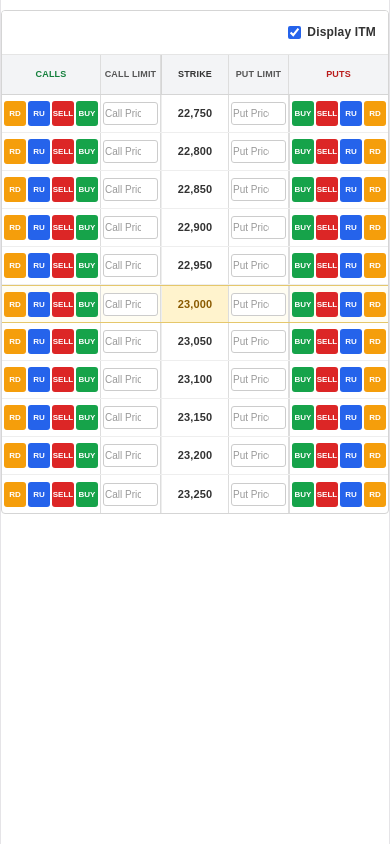
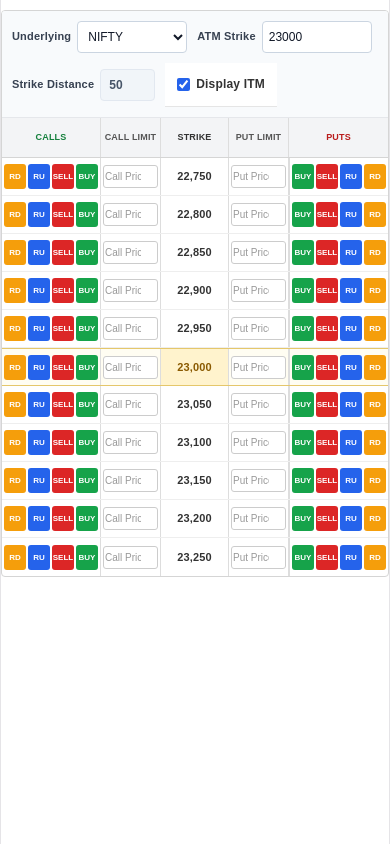
Before and after one commit to pravin-git/order-puncher, a React (Vite) app: page / in a window 390 px wide. Built offline with nearby package versions, Linux system fonts and the light colour scheme.

Commit message:
added underlying and atm dropdowns

```diff
--- a/src/OptionChainMatrix.css
+++ b/src/OptionChainMatrix.css
@@ -1,82 +1,149 @@
-
-/* =========================================
-   OPTION CHAIN CONTAINER
-========================================= */
 
 .option-chain {
   width: 100%;
-  max-width: 900px;
+  max-width: 1200px;
   margin: 20px auto;
-
   font-family: Arial, sans-serif;
   font-size: 13px;
-
   border: 1px solid #d5d5d5;
   border-radius: 6px;
   overflow: hidden;
-
   background-color: #ffffff;
 }
 
+.option-chain *,
+.option-chain *::before,
+.option-chain *::after {
+  box-sizing: border-box;
+}
 
-/* =========================================
-   HEADER
-========================================= */
+/* Controls: label and input on the same line */
+.option-chain-controls {
+  display: flex;
+  align-items: center;
+  flex-wrap: wrap;
+  gap: 16px;
+  padding: 15px;
+  background-color: #f8fafc;
+  border-bottom: 1px solid #e5e7eb;
+}
 
+.control-group {
+  display: flex;
+  flex-direction: row;
+  align-items: center;
+  gap: 8px;
+}
+
+.control-group label {
+  font-size: 12px;
+  font-weight: 600;
+  color: #374151;
+  white-space: nowrap;
+}
+
+.control-group select,
+.control-group input {
+  width: 150px;
+  height: 34px;
+  padding: 6px 10px;
+  border: 1px solid #cbd5e1;
+  border-radius: 4px;
+  background-color: #ffffff;
+  color: #111827;
+  font-size: 13px;
+}
+
+.control-group select:focus,
+.control-group input:focus {
+  outline: none;
+  border-color: #2563eb;
+}
+
+.strike-distance-display {
+  display: flex;
+  align-items: center;
+  height: 34px;
+  min-width: 80px;
+  padding: 6px 12px;
+  border: 1px solid #e2e8f0;
+  border-radius: 4px;
+  background-color: #f1f5f9;
+  color: #475569;
+  font-size: 13px;
+  font-weight: 600;
+}
+
+.itm-toggle {
+  display: flex;
+  align-items: center;
+  justify-content: flex-end;
+  margin-left: auto;
+  padding: 6px 0;
+}
+
+.itm-toggle label {
+  display: flex;
+  align-items: center;
+  gap: 6px;
+  font-size: 12px;
+  font-weight: 600;
+  color: #333333;
+  white-space: nowrap;
+  cursor: pointer;
+}
+
+.itm-toggle input[type="checkbox"] {
+  margin: 0;
+  cursor: pointer;
+  accent-color: #2563eb;
+}
+
+/* Option chain header */
 .option-chain-header {
   display: grid;
-
-  grid-template-columns:
-    1fr
-    100px
-    1fr;
-
+  grid-template-columns: minmax(0, 1fr) 100px 100px 100px minmax(0, 1fr);
   background-color: #f3f4f6;
-
   border-bottom: 1px solid #d5d5d5;
 }
 
 .header-section {
-  padding: 8px;
-
+  display: flex;
+  align-items: center;
+  justify-content: center;
+  min-width: 0;
+  padding: 9px 4px;
   text-align: center;
-
-  font-size: 12px;
+  font-size: 11px;
   font-weight: 700;
+  white-space: nowrap;
 }
 
 .calls-header {
   color: #15803d;
+  border-right: 1px solid #dddddd;
+}
+
+.limit-header {
+  color: #555555;
+  border-right: 1px solid #dddddd;
 }
 
 .strike-header {
   color: #333333;
-
-  border-left: 1px solid #d5d5d5;
-  border-right: 1px solid #d5d5d5;
+  border-right: 1px solid #dddddd;
 }
 
 .puts-header {
   color: #b91c1c;
 }
 
-
-/* =========================================
-   OPTION ROW
-========================================= */
-
+/* Strike rows */
 .option-row {
   display: grid;
-
-  grid-template-columns:
-    1fr
-    100px
-    1fr;
-
+  grid-template-columns: minmax(0, 1fr) 100px 100px 100px minmax(0, 1fr);
   min-height: 38px;
-
   border-bottom: 1px solid #eeeeee;
-
   transition: background-color 0.15s ease;
 }
 
@@ -84,68 +151,38 @@
   border-bottom: none;
 }
 
-
-/* =========================================
-   NORMAL ROW HOVER
-========================================= */
-
-/*
-   Highlight the COMPLETE row when
-   mouse enters the row.
-*/
-
 .option-row:hover {
   background-color: #dbeafe !important;
 }
 
-/*
-   The child elements have their own backgrounds,
-   so explicitly apply the hover color to them too.
-*/
-
 .option-row:hover .actions,
+.option-row:hover .limit-price-cell,
 .option-row:hover .strike-price {
   background-color: #dbeafe !important;
 }
 
-
-/* =========================================
-   ATM ROW
-========================================= */
-
+/* ATM highlight */
 .atm-row {
   background-color: #fffdf2;
-
   border-top: 1px solid #e5c76b;
   border-bottom: 1px solid #e5c76b;
 }
 
-
-/* =========================================
-   ATM ROW HOVER
-========================================= */
-
 .atm-row:hover,
 .atm-row:hover .actions,
+.atm-row:hover .limit-price-cell,
 .atm-row:hover .strike-price {
   background-color: #bfdbfe !important;
 }
 
-
-/* =========================================
-   ACTION CONTAINER
-========================================= */
-
+/* Action button groups */
 .actions {
   display: flex;
-
   align-items: center;
   justify-content: center;
-
   gap: 3px;
-
-  padding: 4px 6px;
-
+  padding: 4px 5px;
+  min-width: 0;
   background-color: transparent;
 }
 
@@ -157,85 +194,96 @@
   border-left: 1px solid #dddddd;
 }
 
+/* Limit price cells */
+.limit-price-cell {
+  display: flex;
+  align-items: center;
+  justify-content: center;
+  min-width: 0;
+  padding: 3px;
+  background-color: transparent;
+  border-right: 1px solid #dddddd;
+}
 
-/* =========================================
-   STRIKE PRICE
-========================================= */
+.limit-price {
+  display: block;
+  width: 90px;
+  max-width: 100%;
+  min-width: 0;
+  padding: 5px 4px;
+  border: 1px solid #cccccc;
+  border-radius: 3px;
+  background-color: #ffffff;
+  color: #333333;
+  font-family: inherit;
+  font-size: 12px;
+  text-align: right;
+}
 
+.limit-price::placeholder {
+  color: #999999;
+  text-align: center;
+}
+
+.limit-price:focus {
+  outline: 1px solid #2563eb;
+  border-color: #2563eb;
+}
+
+/* Strike price */
 .strike-price {
   display: flex;
-
   align-items: center;
   justify-content: center;
-
+  min-width: 0;
+  padding: 4px;
   background-color: transparent;
-
-  border-left: 1px solid #eeeeee;
-  border-right: 1px solid #eeeeee;
-
+  border-right: 1px solid #dddddd;
+  color: #333333;
   font-size: 13px;
   font-weight: 600;
-
-  color: #333333;
+  text-align: center;
 }
-
-
-/* =========================================
-   ATM STRIKE
-========================================= */
 
 .atm-row .strike-price {
   background-color: #fff3cd;
-
   color: #8a5a00;
-
   font-weight: 700;
 }
 
-
-/* =========================================
-   ACTION BUTTON
-========================================= */
-
+/* Action buttons */
 .action-button {
+  display: flex;
+  align-items: center;
+  justify-content: center;
+  flex: 0 1 38px;
   width: 38px;
+  min-width: 0;
   height: 28px;
-
-  padding: 0;
-
+  padding: 0 2px;
   border: none;
   border-radius: 3px;
-
   color: #ffffff;
-
+  font-family: inherit;
   font-size: 10px;
   font-weight: 700;
-
+  white-space: nowrap;
   cursor: pointer;
-
-  transition:
-    opacity 0.15s ease,
-    transform 0.1s ease;
+  transition: opacity 0.15s ease, transform 0.1s ease;
 }
-
-
-/* Button hover */
 
 .action-button:hover {
   opacity: 0.85;
 }
 
-
-/* Button click */
-
 .action-button:active {
   transform: scale(0.95);
 }
 
-
-/* =========================================
-   ACTION COLORS
-========================================= */
+.action-button:focus-visible {
+  outline: 2px solid #111827;
+  outline-offset: 2px;
+}
 
 .buy {
   background-color: #16a34a;
@@ -253,19 +301,19 @@
   background-color: #f59e0b;
 }
 
+/* Validation message */
+.empty-state {
+  padding: 20px;
+  text-align: center;
+  color: #64748b;
+  font-size: 13px;
+}
 
-/* =========================================
-   RESPONSIVE
-========================================= */
-
-@media (max-width: 700px) {
-
+/* Medium screens */
+@media (max-width: 1000px) {
   .option-chain-header,
   .option-row {
-    grid-template-columns:
-      1fr
-      75px
-      1fr;
+    grid-template-columns: minmax(0, 1fr) 82px 82px 82px minmax(0, 1fr);
   }
 
   .actions {
@@ -274,13 +322,110 @@
   }
 
   .action-button {
-    width: 30px;
-    height: 26px;
-
+    flex: 1 1 0;
+    width: auto;
+    height: 27px;
     font-size: 9px;
   }
 
-  .strike-price {
+  .limit-price {
+    width: 76px;
+    font-size: 11px;
+  }
+
+  .header-section {
+    font-size: 10px;
+  }
+
+  .option-chain-controls {
+    gap: 12px;
+  }
+
+  .control-group {
+    gap: 6px;
+  }
+
+  .control-group select,
+  .control-group input {
+    width: 125px;
+  }
+}
+
+/* Small screens */
+@media (max-width: 600px) {
+  .option-chain {
+    margin: 10px auto;
+    border-radius: 4px;
+  }
+
+  .option-chain-controls {
+    gap: 10px;
+    padding: 10px;
+  }
+
+  .control-group {
+    gap: 6px;
+  }
+
+  .control-group label {
+    font-size: 11px;
+  }
+
+  .control-group select,
+  .control-group input {
+    width: 110px;
+    height: 32px;
+    padding: 5px 6px;
     font-size: 12px;
   }
+
+  .strike-distance-display {
+    height: 32px;
+    min-width: 55px;
+    padding: 5px 8px;
+    font-size: 12px;
+  }
+
+  .itm-toggle {
+    margin-left: 0;
+  }
+
+  .option-chain-header,
+  .option-row {
+    grid-template-columns: minmax(0, 1fr) 60px 68px 60px minmax(0, 1fr);
+  }
+
+  .header-section {
+    padding: 8px 1px;
+    font-size: 9px;
+    white-space: normal;
+  }
+
+  .actions {
+    gap: 2px;
+    padding: 3px 2px;
+  }
+
+  .action-button {
+    flex: 1 1 0;
+    width: auto;
+    height: 25px;
+    padding: 0 1px;
+    font-size: 8px;
+  }
+
+  .limit-price-cell {
+    padding: 2px;
+  }
+
+  .limit-price {
+    width: 100%;
+    padding: 5px 1px;
+    font-size: 10px;
+  }
+
+  .strike-price {
+    padding: 2px;
+    font-size: 11px;
+  }
 }
--- a/src/OptionChainMatrix.jsx
+++ b/src/OptionChainMatrix.jsx
@@ -1,6 +1,19 @@
 
 import { useState } from "react";
 import "./OptionChainMatrix.css";
+
+const UNDERLYINGS = {
+  NIFTY: {
+    label: "NIFTY",
+    defaultATM: 25000,
+    strikeDistance: 50,
+  },
+  SENSEX: {
+    label: "SENSEX",
+    defaultATM: 80000,
+    strikeDistance: 100,
+  },
+};
 
 const CALL_ACTIONS = [
   { label: "RD", action: "ROLL_DOWN", className: "roll-down" },
@@ -17,26 +30,62 @@ const PUT_ACTIONS = [
 ];
 
 function OptionChainMatrix({
-  atmStrike,
-  strikeCount,
+  atmStrike = 25000,
+  strikeCount = 5,
   strikeDistance,
   onAction,
 }) {
+  const [underlying, setUnderlying] = useState("NIFTY");
+  const [currentATM, setCurrentATM] = useState(String(atmStrike));
   const [showITM, setShowITM] = useState(true);
 
-  // Keep CALL and PUT limit prices independently.
   const [limitPrices, setLimitPrices] = useState({
     CALL: {},
     PUT: {},
   });
 
-  const strikes = Array.from(
-    { length: Math.max(0, Math.floor(strikeCount)) * 2 + 1 },
+  const currentStrikeDistance =
+    strikeDistance ?? UNDERLYINGS[underlying].strikeDistance;
+
+  const rowCount = Math.max(
+    0,
+    Math.floor(Number(strikeCount) || 0)
+  );
+
+  const parsedATM = Number(currentATM);
+
+  const validATM =
+    currentATM.trim() !== "" &&
+    Number.isFinite(parsedATM) &&
+    parsedATM > 0;
+
+  // Generate strikes around the selected ATM.
+  const strikes = validATM
+    ? Array.from(
+        { length: rowCount * 2 + 1 },
         (_, index) =>
-      atmStrike +
-      (index - Math.floor(Math.max(0, strikeCount))) *
-        strikeDistance
+          parsedATM +
+          (index - rowCount) * currentStrikeDistance
+      )
+    : [];
+
+  const handleUnderlyingChange = (event) => {
+    const selected = event.target.value;
+
+    setUnderlying(selected);
+    setCurrentATM(
+      String(UNDERLYINGS[selected].defaultATM)
     );
+
+    setLimitPrices({
+      CALL: {},
+      PUT: {},
+    });
+  };
+
+  const handleATMChange = (event) => {
+    setCurrentATM(event.target.value);
+  };
 
   const handleLimitPriceChange = (type, strike, value) => {
     setLimitPrices((prev) => ({
@@ -52,6 +101,7 @@ function OptionChainMatrix({
     const price = limitPrices[type][strike];
 
     const payload = {
+      underlying,
       type,
       action,
       strike,
@@ -68,7 +118,52 @@ function OptionChainMatrix({
 
   return (
     <div className="option-chain">
-      {/* Display ITM toggle */}
+      {/* UNDERLYING AND ATM CONTROLS */}
+      <div className="option-chain-controls">
+        <div className="control-group">
+          <label htmlFor="underlying">
+            Underlying
+          </label>
+
+          <select
+            id="underlying"
+            value={underlying}
+            onChange={handleUnderlyingChange}
+          >
+            {Object.entries(UNDERLYINGS).map(
+              ([key, config]) => (
+                <option key={key} value={key}>
+                  {config.label}
+                </option>
+              )
+            )}
+          </select>
+        </div>
+
+        <div className="control-group">
+          <label htmlFor="atm-strike">
+            ATM Strike
+          </label>
+
+          <input
+            id="atm-strike"
+            type="number"
+            min="1"
+            step="any"
+            value={currentATM}
+            onChange={handleATMChange}
+            placeholder="Enter ATM strike"
+          />
+        </div>
+
+        <div className="control-group">
+          <label>Strike Distance</label>
+
+          <div className="strike-distance-display">
+            {currentStrikeDistance}
+          </div>
+        </div>
+
         <div className="itm-toggle">
           <label>
             <input
@@ -81,8 +176,9 @@ function OptionChainMatrix({
             Display ITM
           </label>
         </div>
+      </div>
 
-      {/* Table header */}
+      {/* TABLE HEADER */}
       <div className="option-chain-header">
         <div className="header-section calls-header">
           CALLS
@@ -105,12 +201,12 @@ function OptionChainMatrix({
         </div>
       </div>
 
-      {/* Option rows */}
+      {/* OPTION ROWS */}
       <div className="option-chain-body">
         {strikes.map((strike) => {
-          const isATM = strike === atmStrike;
-          const isCallITM = strike < atmStrike;
-          const isPutITM = strike > atmStrike;
+          const isATM = strike === parsedATM;
+          const isCallITM = strike < parsedATM;
+          const isPutITM = strike > parsedATM;
 
           const showCallSide = showITM || !isCallITM;
           const showPutSide = showITM || !isPutITM;
@@ -167,7 +263,7 @@ function OptionChainMatrix({
 
               {/* STRIKE PRICE */}
               <div className="strike-price">
-                {strike.toLocaleString()}
+                {strike.toLocaleString("en-IN")}
               </div>
 
               {/* PUT LIMIT PRICE */}
@@ -215,6 +311,12 @@ function OptionChainMatrix({
             </div>
           );
         })}
+
+        {!validATM && (
+          <div className="empty-state">
+            Enter a valid positive ATM strike to display strikes.
+          </div>
+        )}
       </div>
     </div>
   );
```
Lines whose indentation alone changed are shown as unchanged.
